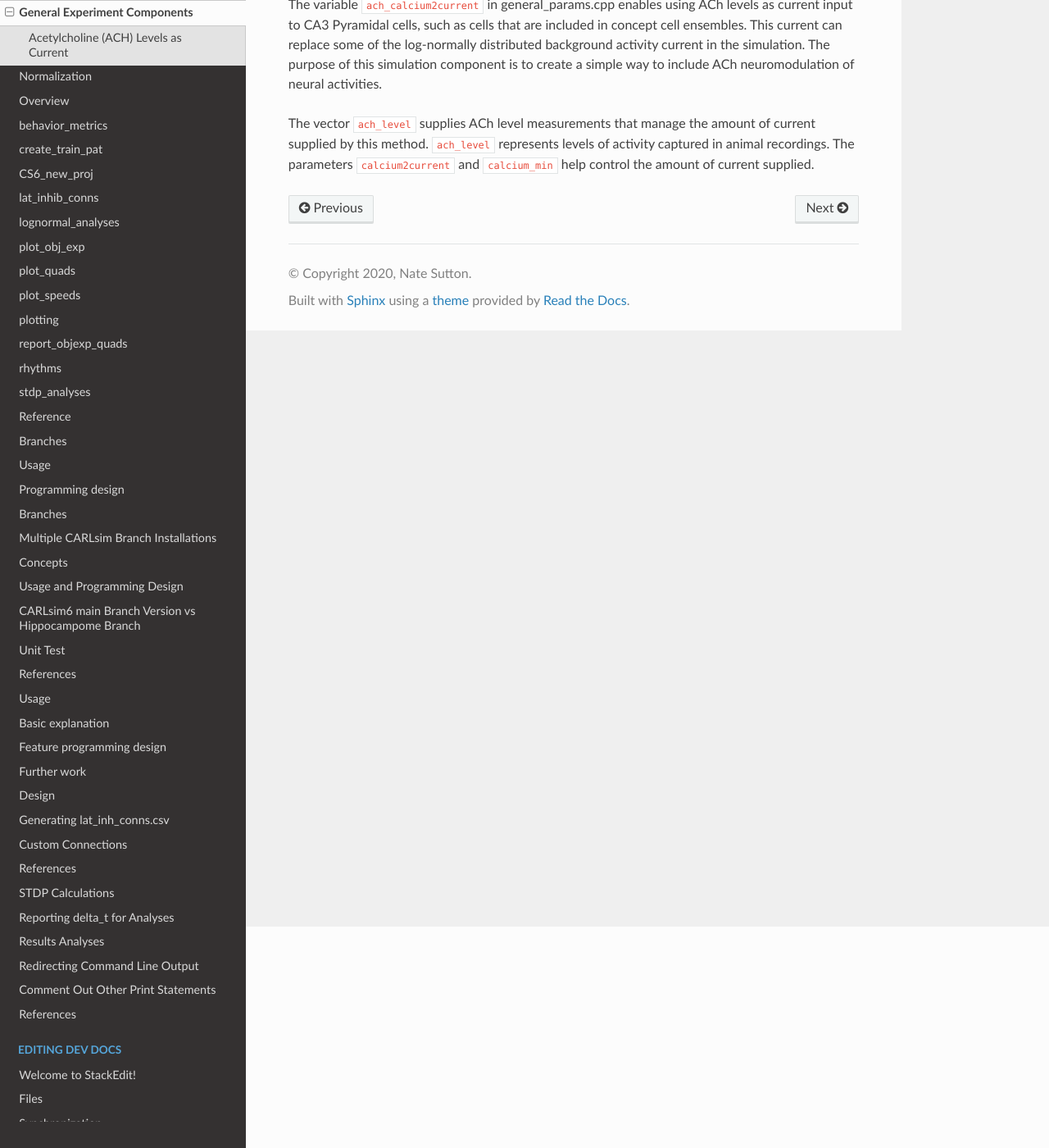
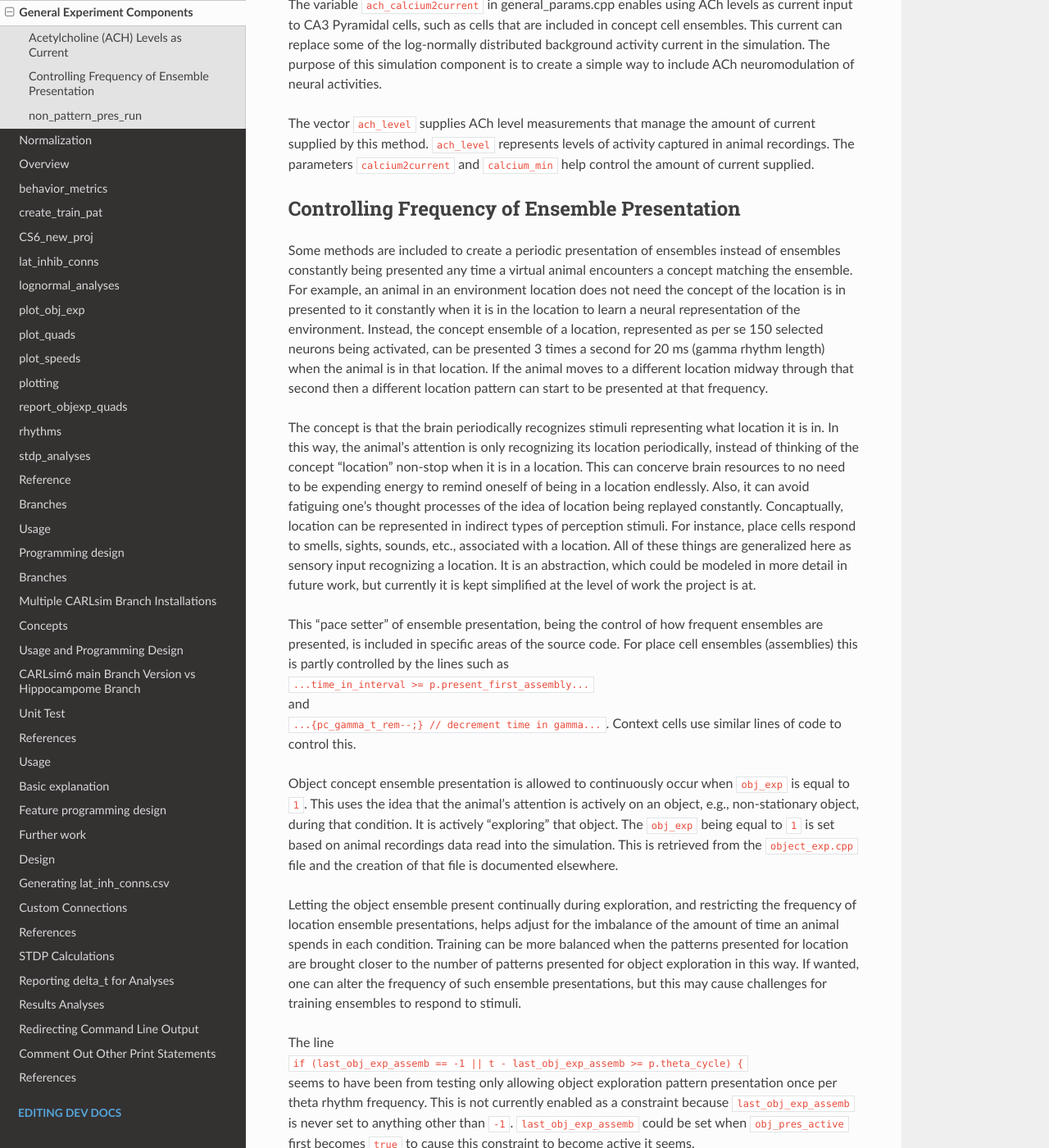
Before and after one commit to Hippocampome-Org/hco_dev_docs, a Sphinx documentation site: the page built from docs/oblomem/general_comp.md, in a window 1280 px wide and 1400 px high, scrolled down 270 px. Shown: the whole window at 82% size. Built offline with Sphinx 7.4.7 and the Read the Docs theme 3.1.0, drawn with Linux system fonts in a browser that asks for light colours; some of the changed text lies outside the part shown.

Commit message:
added to documentation

```diff
--- a/docs/oblomem/general_comp.md
+++ b/docs/oblomem/general_comp.md
@@ -8,3 +8,29 @@ This documentation contains descriptions about experiment components in Oblomem.
 The variable `ach_calcium2current` in general_params.cpp enables using ACh levels as current input to CA3 Pyramidal cells, such as cells that are included in concept cell ensembles. This current can replace some of the log-normally distributed background activity current in the simulation. The purpose of this simulation component is to create a simple way to include ACh neuromodulation of neural activities.
 
 The vector `ach_level` supplies ACh level measurements that manage the amount of current supplied by this method. `ach_level` represents levels of activity captured in animal recordings. The parameters `calcium2current` and `calcium_min` help control the amount of current supplied.
+
+## Controlling Frequency of Ensemble Presentation
+
+Some methods are included to create a periodic presentation of ensembles instead of ensembles constantly being presented any time a virtual animal encounters a concept matching the ensemble. For example, an animal in an environment location does not need the concept of the location is in presented to it constantly when it is in the location to learn a neural representation of the environment. Instead, the concept ensemble of a location, represented as per se 150 selected neurons being activated, can be presented 3 times a second for 20 ms (gamma rhythm length) when the animal is in that location. If the animal moves to a different location midway through that second then a different location pattern can start to be presented at that frequency.
+
+The concept is that the brain periodically recognizes stimuli representing what location it is in. In this way, the animal's attention is only recognizing its location periodically, instead of thinking of the concept "location" non-stop when it is in a location. This can concerve brain resources to no need to be expending energy to remind oneself of being in a location endlessly. Also, it can avoid fatiguing one's thought processes of the idea of location being replayed constantly. Concaptually, location can be represented in indirect types of perception stimuli. For instance, place cells respond to smells, sights, sounds, etc., associated with a location. All of these things are generalized here as sensory input recognizing a location. It is an abstraction, which could be modeled in more detail in future work, but currently it is kept simplified at the level of work the project is at.
+
+This "pace setter" of ensemble presentation, being the control of how frequent ensembles are presented, is included in specific areas of the source code. For place cell ensembles (assemblies) this is partly controlled by the lines such as
+<br>`...time_in_interval >= p.present_first_assembly...`
+<br>and
+<br>`...{pc_gamma_t_rem--;} // decrement time in gamma...`.
+Context cells use similar lines of code to control this.
+
+Object concept ensemble presentation is allowed to continuously occur when `obj_exp` is equal to `1`. This uses the idea that the animal's attention is actively on an object, e.g., non-stationary object, during that condition. It is actively "exploring" that object. The `obj_exp` being equal to `1` is set based on animal recordings data read into the simulation. This is retrieved from the `object_exp.cpp` file and the creation of that file is documented elsewhere.
+
+Letting the object ensemble present continually during exploration, and restricting the frequency of location ensemble presentations, helps adjust for the imbalance of the amount of time an animal spends in each condition. Training can be more balanced when the patterns presented for location are brought closer to the number of patterns presented for object exploration in this way. If wanted, one can alter the frequency of such ensemble presentations, but this may cause challenges for training ensembles to respond to stimuli.
+
+The line
+<br>`if (last_obj_exp_assemb == -1 || t - last_obj_exp_assemb >= p.theta_cycle) {`
+<br>seems to have been from testing only allowing object exploration pattern presentation once per theta rhythm frequency. This is not currently enabled as a constraint because `last_obj_exp_assemb` is never set to anything other than `-1`. `last_obj_exp_assemb` could be set when `obj_pres_active` first becomes `true` to cause this constraint to become active it seems.
+
+## non_pattern_pres_run
+
+This function can be used to set current back to baseline levels. This is in addition to being able to set the current for non pattern presentation periods. Boolean parameter help control its operations. It uses distributions of current levels to represent baseline levels. Baseline refers to a non-pattern presentation level. For instance, any patterns can be presented, and the experiment time is moved forward by 1 timestep (1ms), and the current is set back to non-presentation levels. The current will be at a non-presentation level unless pattern presentation code sets the current back to higher levels (pattern presentation levels) before the next timestep of the simulation occurs.
+
+The parameters pc_pres_active and obj_pres_active are used to track when to set the current back to baseline levels specifically for pyramidal cells. This is due to pattern presentation cells being pyramidal cells. The distribution of current as background levels is only updated when a pattern presentation is not occuring. I used Jeffrey's original design for this from (Kopsick et al., 2024). I am unsure why the interneuron current would not update at that time, and one can change it so it does if wanted. This was also noted in the work_report.docx document in the paragraph with the line "...control of current during pattern presentation...".
```
